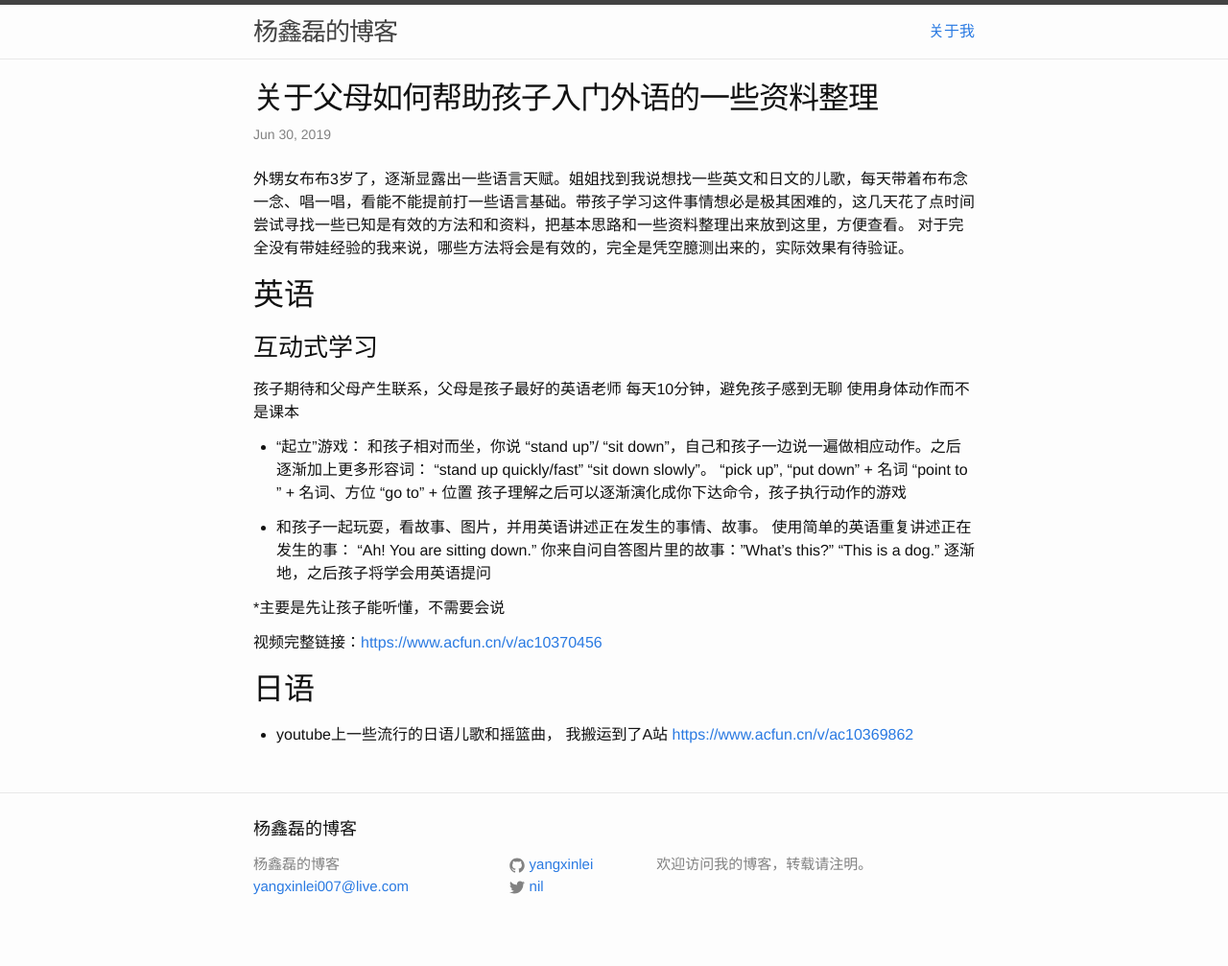
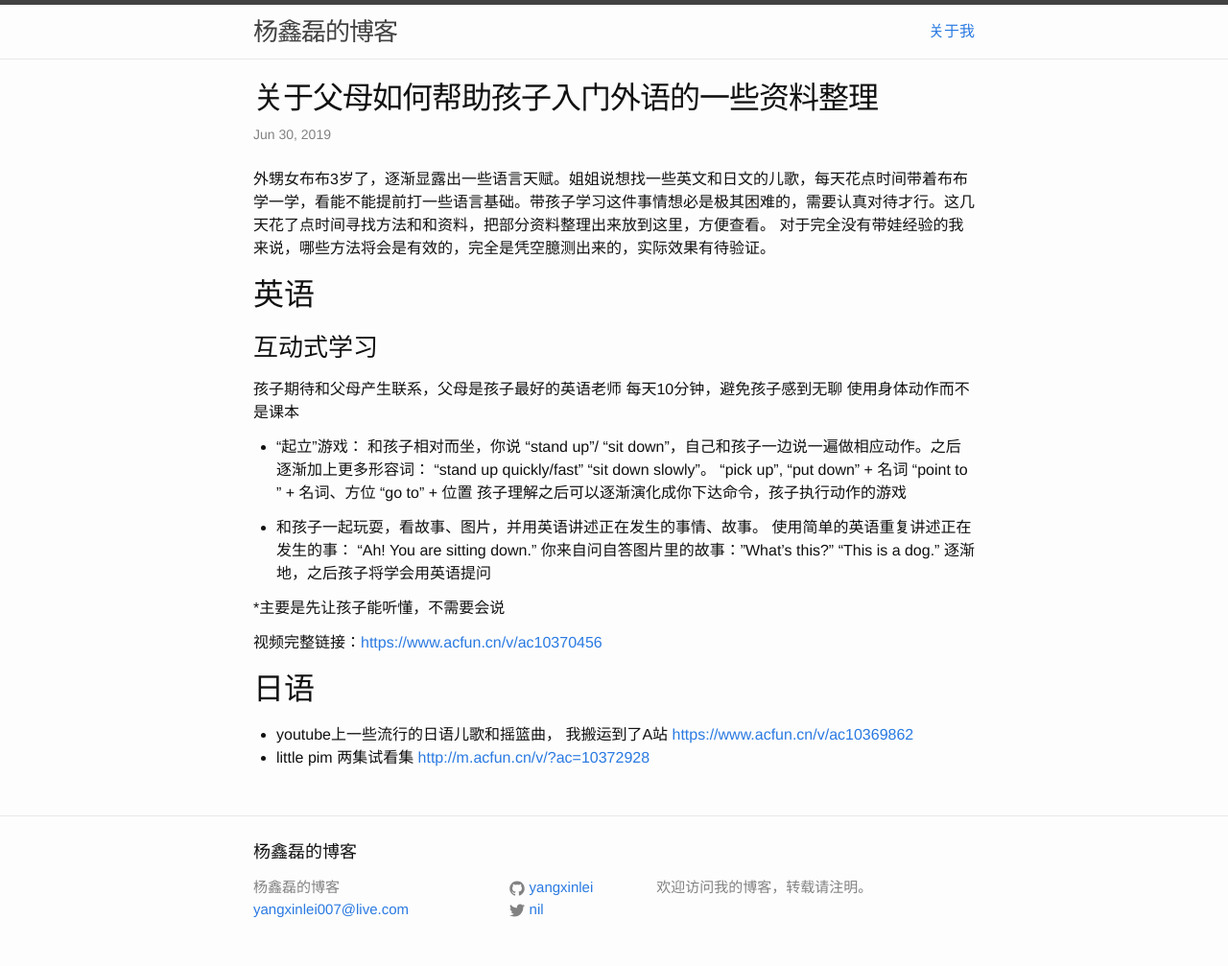
Before and after one commit to YangXinlei/yangxinlei.github.io, a Jekyll site: the page built from _posts/2019-06-30-关于父母如何带领孩子入门外语的一些资料整理.md, in a window 1280 px wide. Shown: the whole page at 96% size. Built offline with Jekyll 4.4.1, drawn with Linux system fonts in a browser that asks for light colours; before the commit the page ends 983 px from its top, so only the background shows below that.

Commit message:
Update 2019-06-30-关于父母如何带领孩子入门外语的一些资料整理.md

```diff
--- a/_posts/2019-06-30-关于父母如何带领孩子入门外语的一些资料整理.md
+++ b/_posts/2019-06-30-关于父母如何带领孩子入门外语的一些资料整理.md
@@ -5,7 +5,7 @@ date:   2019-06-30 21:23:32 +0800
 categories: develop
 ---
 
-外甥女布布3岁了，逐渐显露出一些语言天赋。姐姐找到我说想找一些英文和日文的儿歌，每天带着布布念一念、唱一唱，看能不能提前打一些语言基础。带孩子学习这件事情想必是极其困难的，这几天花了点时间尝试寻找一些已知是有效的方法和和资料，把基本思路和一些资料整理出来放到这里，方便查看。
+外甥女布布3岁了，逐渐显露出一些语言天赋。姐姐说想找一些英文和日文的儿歌，每天花点时间带着布布学一学，看能不能提前打一些语言基础。带孩子学习这件事情想必是极其困难的，需要认真对待才行。这几天花了点时间寻找方法和和资料，把部分资料整理出来放到这里，方便查看。
 对于完全没有带娃经验的我来说，哪些方法将会是有效的，完全是凭空臆测出来的，实际效果有待验证。
 
 ## 英语
@@ -40,3 +40,4 @@ categories: develop
 
 
 * youtube上一些流行的日语儿歌和摇篮曲， 我搬运到了A站 [https://www.acfun.cn/v/ac10369862](https://www.acfun.cn/v/ac10369862)
+* little pim 两集试看集 [http://m.acfun.cn/v/?ac=10372928](http://m.acfun.cn/v/?ac=10372928)
```
